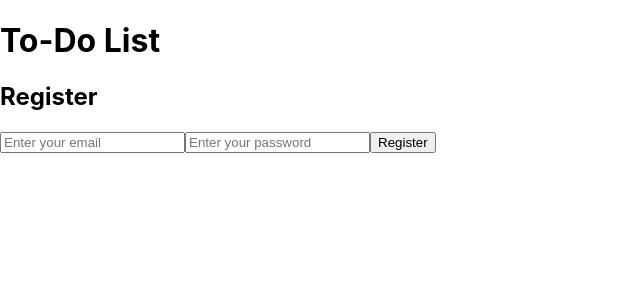
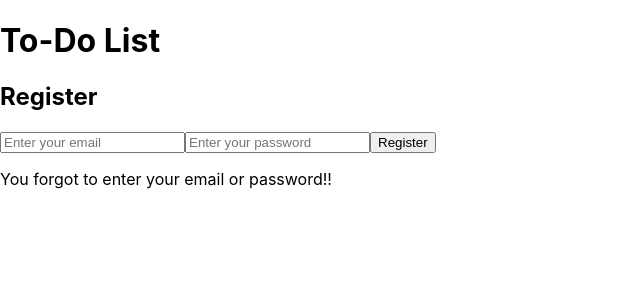
Before and after one commit to saraiovieira/done-list, a React (Create React App) app in the folder client/: page /register in a window 1280 px wide. Both pictures are taken after a click on the button "Register". Shown: the top 300 px of the page, without its empty margins (0-640 px from the left). Built offline with nearby package versions, Linux system fonts and the light colour scheme.

Commit message:
connect to api to register

```diff
--- a/client/src/pages/Register.js
+++ b/client/src/pages/Register.js
@@ -1,12 +1,40 @@
-import React from 'react'
+import React, { useState } from 'react';
+import { useNavigate } from 'react-router-dom';
+import axios from 'axios';
 
 const Register = () => {
+
+    let navigate = useNavigate();
+    const [email, setEmail] = useState("");
+    const [password, setPassword] = useState("");
+    const [errorMessage, setErrorMessage] = useState('');
+
+    const handleRegister = async e => {
+        e.preventDefault();
+        if (!email || !password) {
+            setErrorMessage('You forgot to enter your email or password!!');
+        } else {
+            try {
+                await axios.post("http://localhost:5000/register/", {
+                    email: email,
+                    password: password
+                })
+                navigate('/login');
+            } catch(err) {
+                console.log(err);
+                setErrorMessage('User already exists');
+            }
+        }
+
+    }
     return (
         <div>
             <h2>Register</h2>
-            <input type="text" name="Email" id="email" placeholder="Enter your email" aria-label='login' />
-            <input type="password" name="Password" id="password" placeholder="Enter your password" aria-label='login'/>
-            <button type='button'>Register</button>
+            <input type="text" name="Email" id="email" value={email} onChange={({ target }) => setEmail(target.value)} placeholder="Enter your email" aria-label='register' />
+            <input type="password" name="Password" id="password" value={password} onChange={({ target }) => setPassword(target.value)} placeholder="Enter your password" aria-label='register'/>
+            <button type='button' onClick={handleRegister}>Register</button>
+            {errorMessage && (
+            <p className="error"> {errorMessage} </p>)}
         </div>
     )
 }
```
